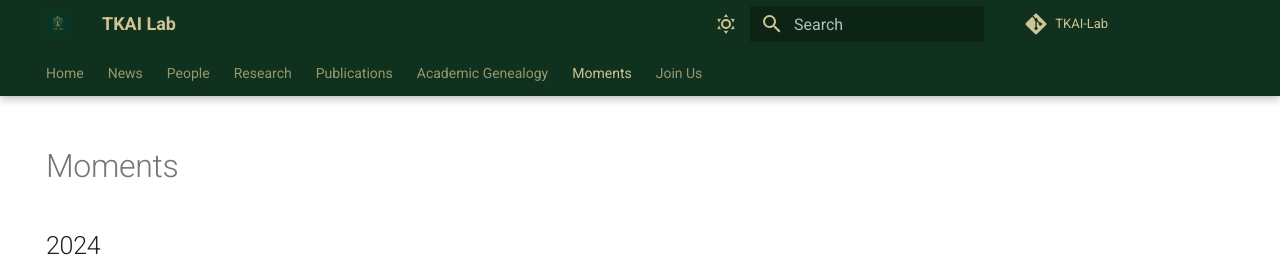
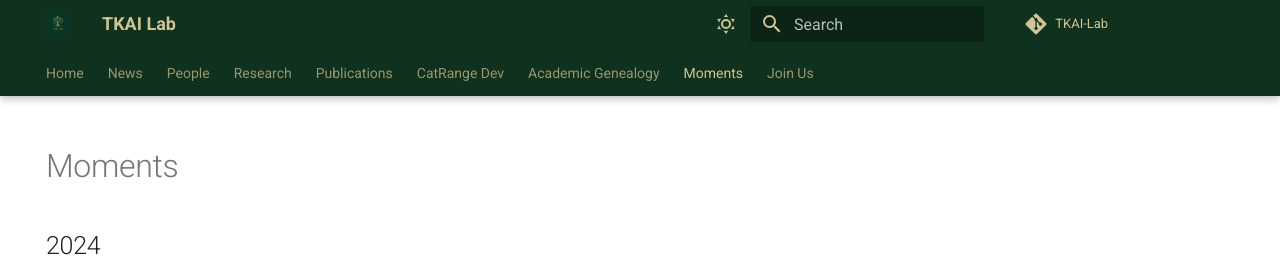
Before and after one commit to TKAI-LAB-Mali/tkai-lab-mali.github.io, an MkDocs documentation site: the page built from docs/moments.md, in a window 1280 px wide. Shown: the top 257 px of the page. Built offline with MkDocs 1.6.1 and Material for MkDocs 9.7.7, drawn with Linux system fonts in a browser that asks for light colours.

Commit message:
Update mkdocs.yml

```diff
--- a/mkdocs.yml
+++ b/mkdocs.yml
@@ -70,6 +70,7 @@ nav:
   - People: people.md
   - Research: research.md
   - Publications: publications.md
+  - CatRange Dev: https://tkai-lab-mali.github.io/catrange/dev.html
   - Academic Genealogy: genealogy.md
   - Moments : moments.md
   - Join Us: join.md
```
